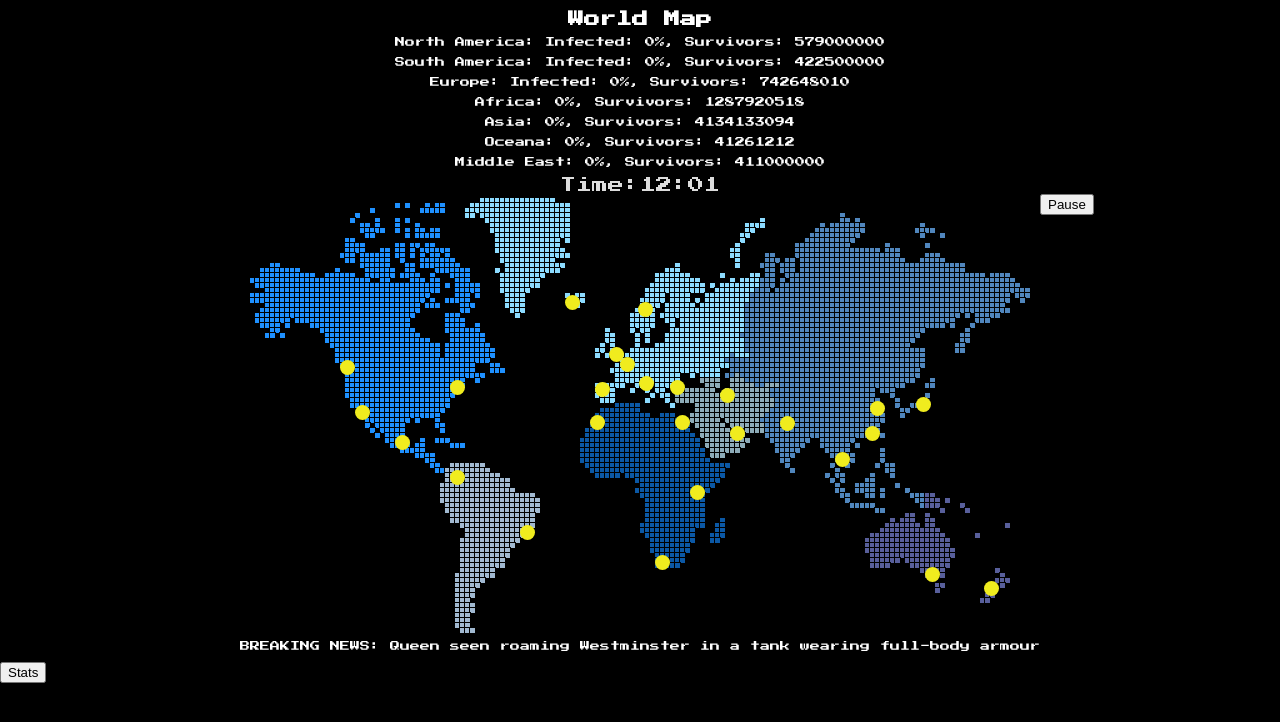
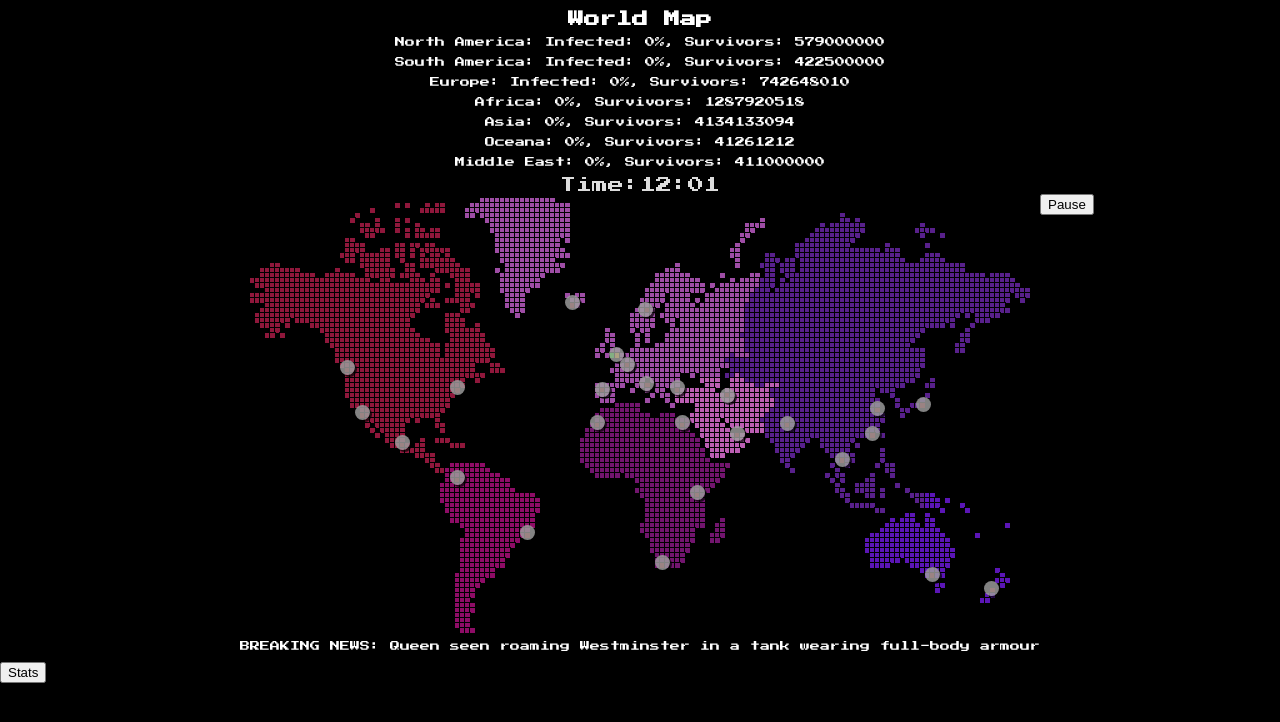
Before and after one commit to Lucx14/zombie-infection, a React (Create React App) app: page / in a window 1280 px wide. Both pictures are taken after a click on the button "START". Shown: the top 722 px of the page. Built offline with nearby package versions, Linux system fonts and the light colour scheme.

Commit message:
style: world map colour

```diff
--- a/src/components/app.css
+++ b/src/components/app.css
@@ -47,9 +47,7 @@ h3 {
   position: relative;
   top: -293px;
   left: 369px;
-
 }
-
 
 #paris {
   position: relative;
--- a/src/components/worldmap.css
+++ b/src/components/worldmap.css
@@ -28,7 +28,6 @@ p {
   background-color: rgb(41, 173, 36);
   width: 800px;
   height: 560px;
-
 }
 
 .grid {
@@ -60,7 +59,7 @@ p {
   float: left;
   width: 5px;
   height: 5px;
-  background-color: orangered;
+  background-color: rgb(9, 255, 0);
   outline-style: solid;
   outline-width: 1px;
 }
@@ -79,7 +78,7 @@ p {
   float: left;
   width: 5px;
   height: 5px;
-  background-color: dodgerblue;
+  background-color: rgb(143, 23, 59);
   outline-style: solid;
   outline-width: 1px;
 }
@@ -88,7 +87,7 @@ p {
   float: left;
   width: 5px;
   height: 5px;
-  background-color: rgb(161, 185, 209);
+  background-color: #8E0C66;
   outline-style: solid;
   outline-width: 1px;
 }
@@ -97,7 +96,7 @@ p {
   float: left;
   width: 5px;
   height: 5px;
-  background-color: rgb(140, 219, 255);
+  background-color: rgb(158, 77, 165);
   outline-style: solid;
   outline-width: 1px;
 }
@@ -106,7 +105,7 @@ p {
   float: left;
   width: 5px;
   height: 5px;
-  background-color: rgb(11, 88, 165);
+  background-color: #72156E;
   outline-style: solid;
   outline-width: 1px;
 }
@@ -115,7 +114,7 @@ p {
   float: left;
   width: 5px;
   height: 5px;
-  background-color: rgb(80, 134, 189);
+  background-color: rgb(88, 32, 139);
   outline-style: solid;
   outline-width: 1px;
 }
@@ -124,7 +123,7 @@ p {
   float: left;
   width: 5px;
   height: 5px;
-  background-color: rgb(88, 95, 155);
+  background-color: rgb(91, 21, 182);
   outline-style: solid;
   outline-width: 1px;
 }
@@ -133,7 +132,7 @@ p {
   float: left;
   width: 5px;
   height: 5px;
-  background-color: rgb(141, 171, 184);
+  background-color: rgb(187, 94, 178);
   outline-style: solid;
   outline-width: 1px;
 }
@@ -141,12 +140,14 @@ p {
 .city-button {
   -webkit-transition-duration: 0.3s; /* Safari */
   transition-duration: 0.3s;
-  background-color: rgb(240, 236, 30);
+  background-color: rgba(158, 158, 158, 0.822);
   border:none;
   border-radius: 50%;
   width: 15px;
   height: 15px;
   z-index: 0;
+  box-shadow: 2px 2px rgba(0, 0, 0, 0.7);
+  border: 1px;
 }
 
 .city-button:hover {
```
